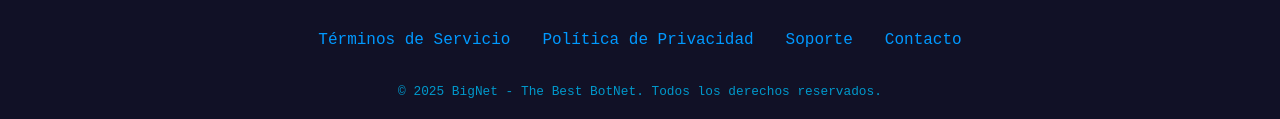
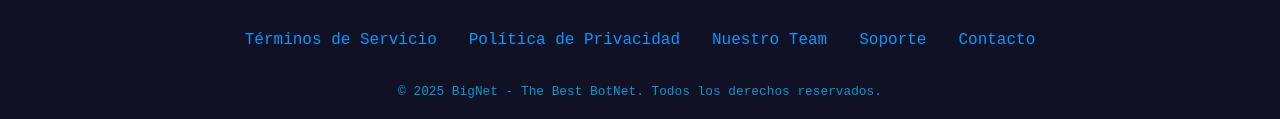
Before and after one commit to HarodsTech/bignettest, a website: page public/index.html in a window 1280 px wide. Shown: the part 4943-5062 px from the top of the page. Drawn offline with Linux system fonts and the light colour scheme; no server answers.

Commit message:
Update index.html

```diff
--- a/public/index.html
+++ b/public/index.html
@@ -1698,6 +1698,7 @@
       <div class="footer-links">
         <a href="/terms" class="footer-link">Términos de Servicio</a>
         <a href="/privacy" class="footer-link">Política de Privacidad</a>
+        <a href="/team" class="footer-link">Nuestro Team</a>
         <a href="https://discord.gg/bm5AbPtXJD" class="footer-link">Soporte</a>
         <a href="https://discord.gg/bm5AbPtXJD" class="footer-link">Contacto</a>
     </div>
```
